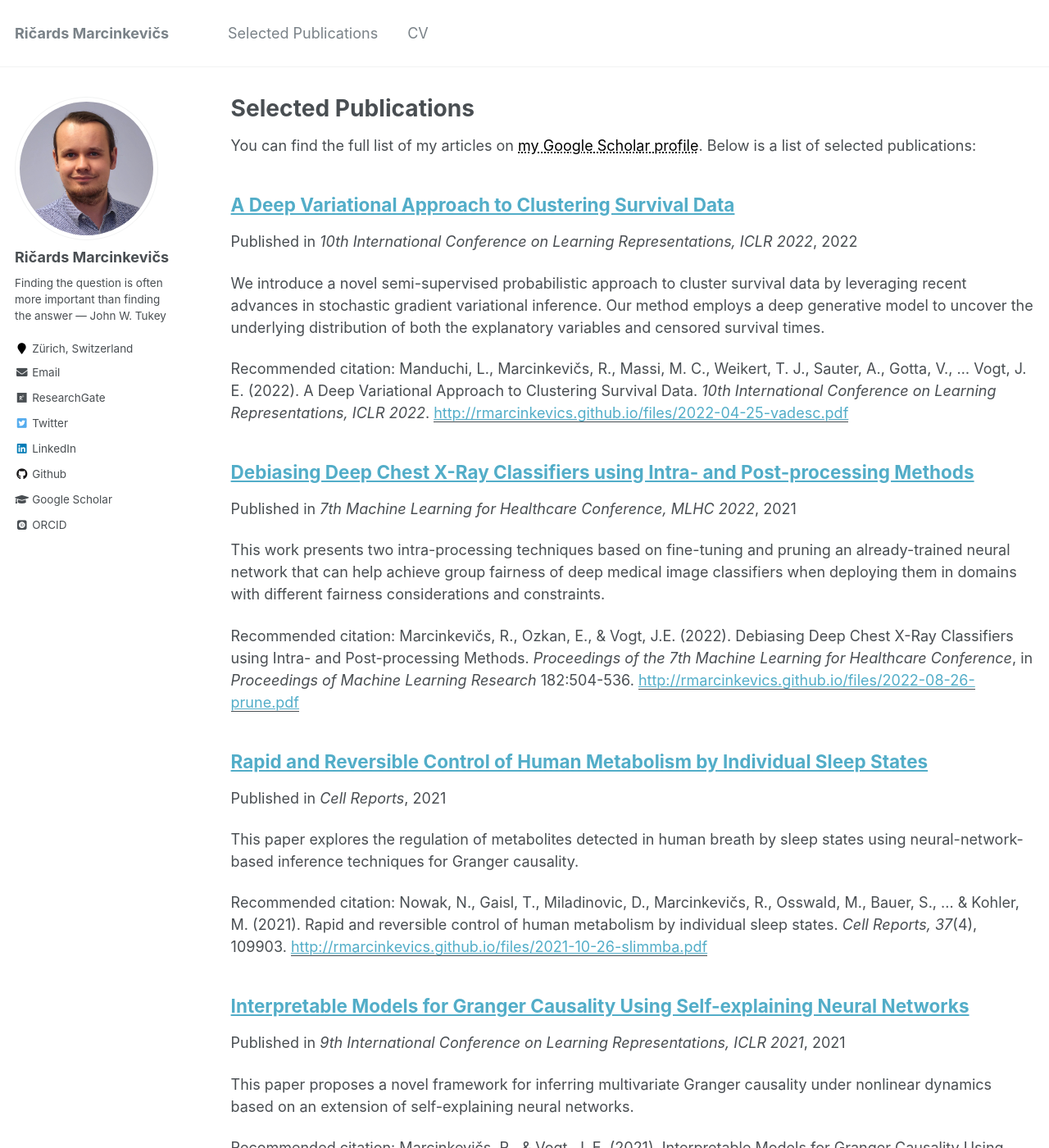
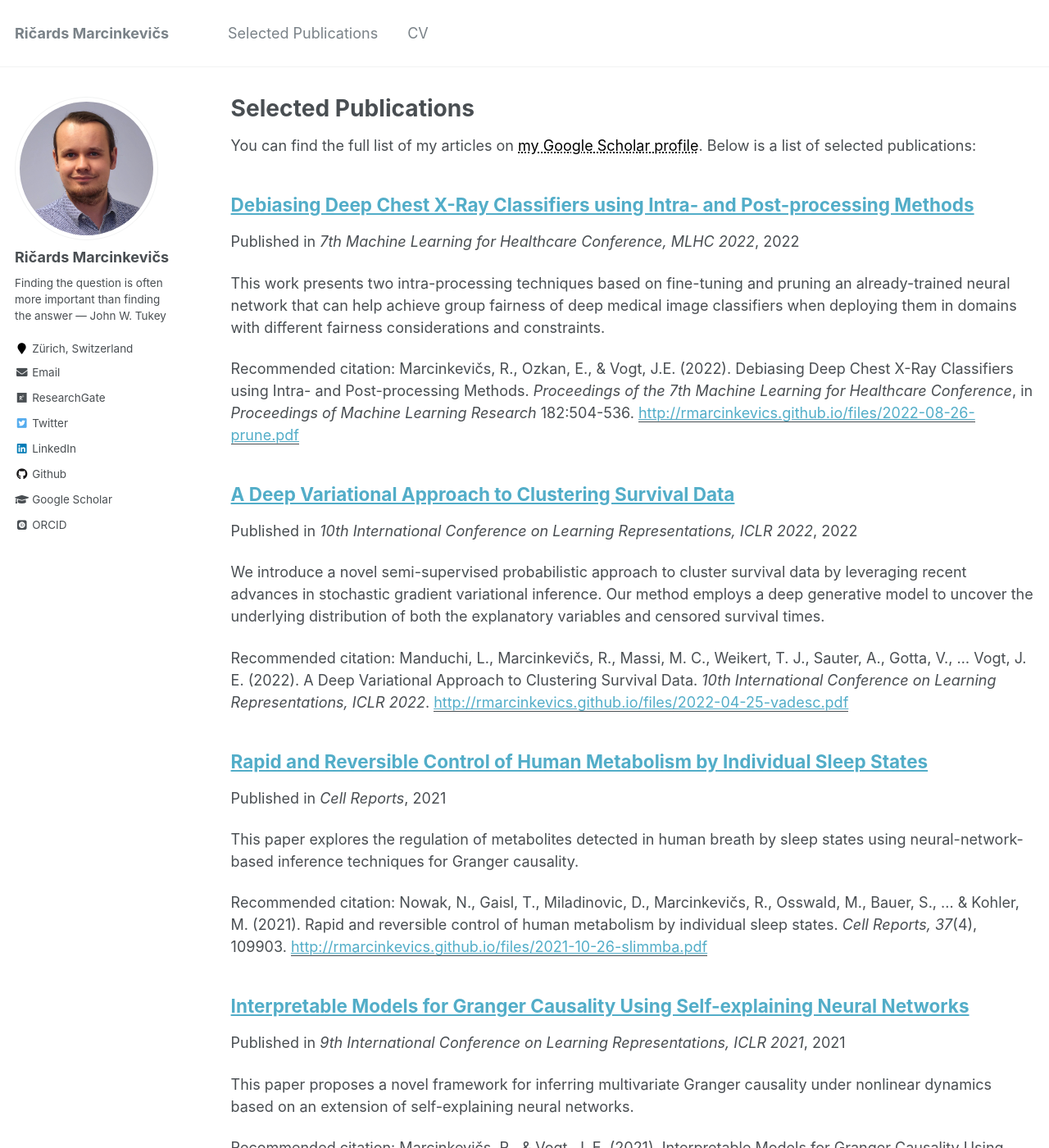
Before and after one commit to rmarcinkevics/rmarcinkevics.github.io, a Jekyll site: the page built from _pages/publications.md, in a window 1280 px wide and 1400 px high. Shown: the whole window at 82% size. Built offline with Jekyll 4.4.1, drawn with Linux system fonts in a browser that asks for light colours; some web fonts are replaced.

Commit message:
Update 2022-08-26-prune.md

```diff
--- a/_publications/2022-08-26-prune.md
+++ b/_publications/2022-08-26-prune.md
@@ -3,7 +3,7 @@ title: "Debiasing Deep Chest X-Ray Classifiers using Intra- and Post-processing
 collection: publications
 permalink: /publication/2022-08-26-prune
 excerpt: 'This work presents two intra-processing techniques based on fine-tuning and pruning an already-trained neural network that can help achieve group fairness of deep medical image classifiers when deploying them in domains with different fairness considerations and constraints.'
-date: 2021-10-26
+date: 2022-08-26
 venue: '7th Machine Learning for Healthcare Conference, MLHC 2022'
 paperurl: 'http://rmarcinkevics.github.io/files/2022-08-26-prune.pdf'
 citation: 'Marcinkevičs, R., Ozkan, E., & Vogt, J.E. (2022). Debiasing Deep Chest X-Ray Classifiers using Intra- and Post-processing Methods. <i>Proceedings of the 7th Machine Learning for Healthcare Conference</i>, in <i>Proceedings of Machine Learning Research</i> 182:504-536.'
```
